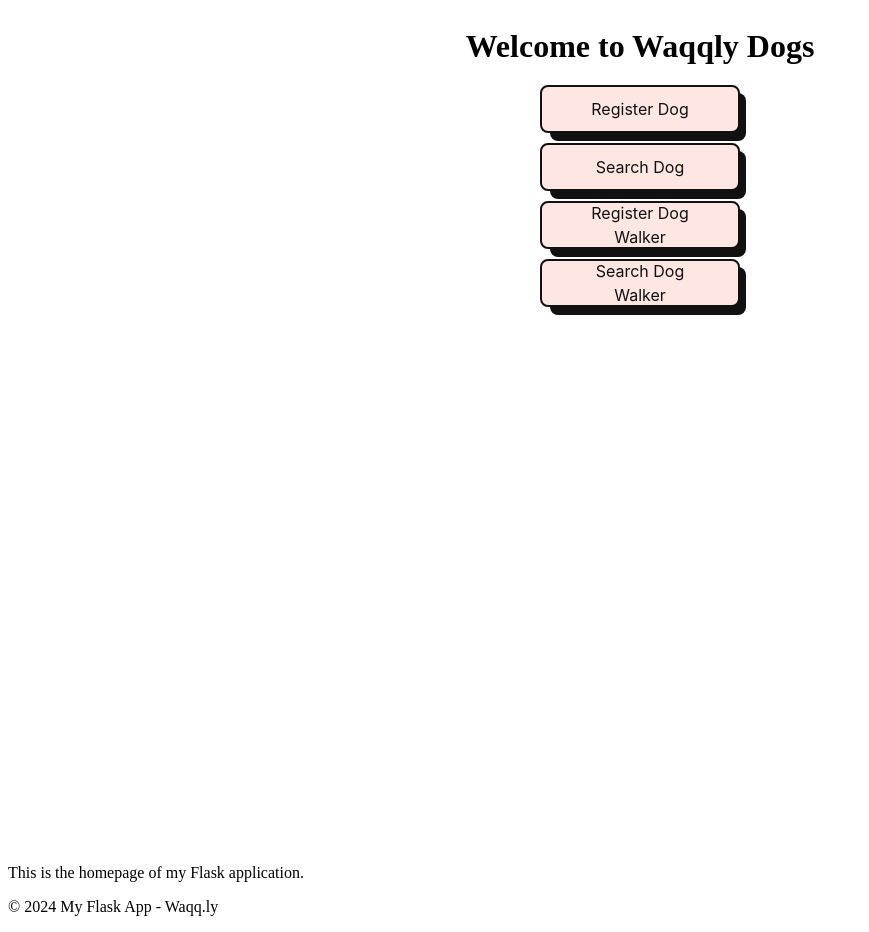
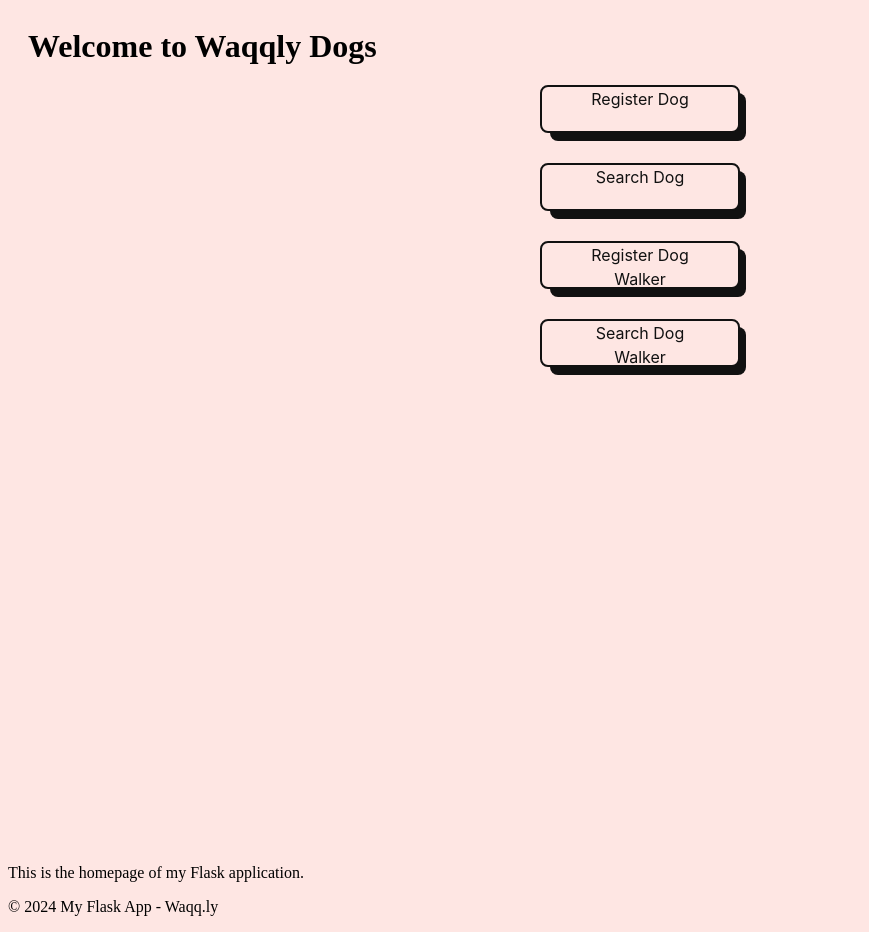
Before and after one commit to victoriaOG-03/BS3221, a Flask app: page / in a window 1280 px wide. Shown: the whole page, without its empty margins (0-869 px from the left). Run offline with Flask 2, Linux system fonts and the light colour scheme.

Commit message:
background colour edit

```diff
--- a/static/index.css
+++ b/static/index.css
@@ -9,6 +9,7 @@
 
 h1 {
   margin: 0; /* Remove default margin */
+  align-self: flex-start; /* Align the h1 to the start (top) */
 }
 
 .buttons {
@@ -18,20 +19,17 @@ h1 {
   justify-content: center;
   margin-top: 20px; /* Add margin to separate buttons from heading */
 }
-/* CSS */
+
 .btn1 {
-  align-items: center;
+  /* button style */
   background-color: #fee6e3;
   border: 2px solid #111;
   border-radius: 8px;
   box-sizing: border-box;
   color: #111;
   cursor: pointer;
-  display: flex;
-  font-family: Inter,sans-serif;
+  font-family: Inter, sans-serif;
   font-size: 16px;
-  height: 48px;
-  justify-content: center;
   line-height: 24px;
   max-width: 100%;
   padding: 0 25px;
@@ -43,7 +41,7 @@ h1 {
   touch-action: manipulation;
   width: 200px; /* Set a fixed width for the buttons */
   height: 48px; /* Set a fixed height for the buttons */
-  margin-bottom: 10px; /* Add margin between buttons */
+  margin-bottom: 30px; /* Add margin between buttons */
 }
 
 .btn1:after {
--- a/templates/index.html
+++ b/templates/index.html
@@ -6,7 +6,7 @@
     <title>Welcome to Waqqly Dogs</title>
     <link rel="stylesheet" href="{{ url_for('static', filename='index.css') }}">
 </head>
-<body>
+<body style="background-color: #fee6e3;">
     <div class="container">
         <h1>Welcome to Waqqly Dogs</h1>
         <div class="buttons">
@@ -15,6 +15,7 @@
             <a href="/register_dog_walker" class="btn1">Register Dog Walker</a>
             <a href="/search_dog_walker" class="btn1">Search Dog Walker</a>
         </div>
+
     </div>
 
     <main>
```
